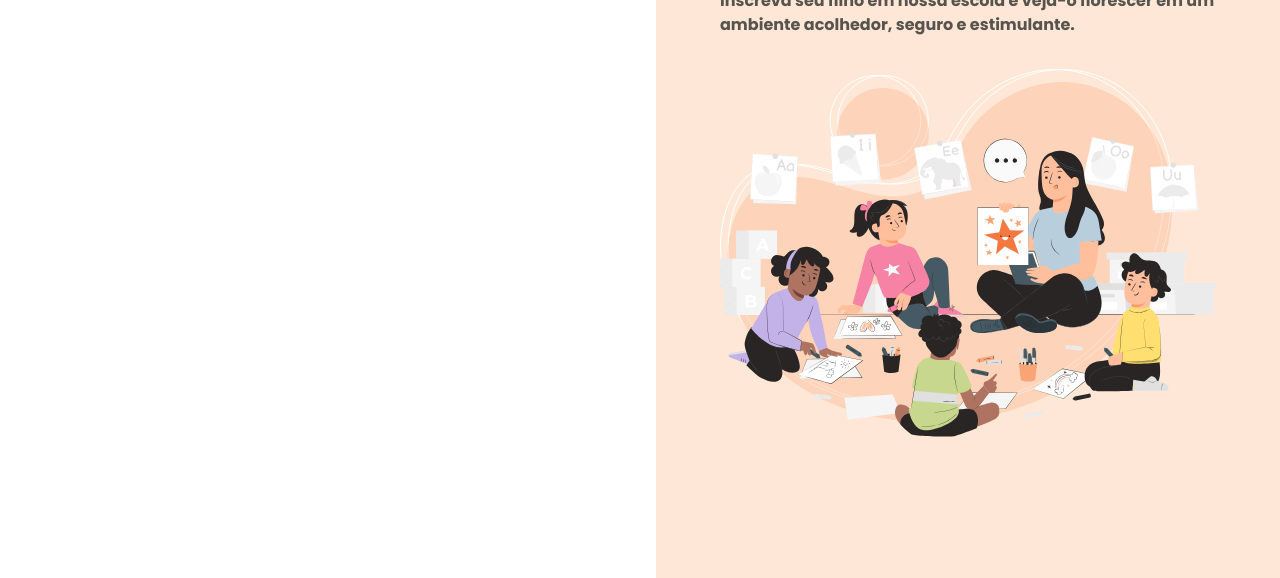
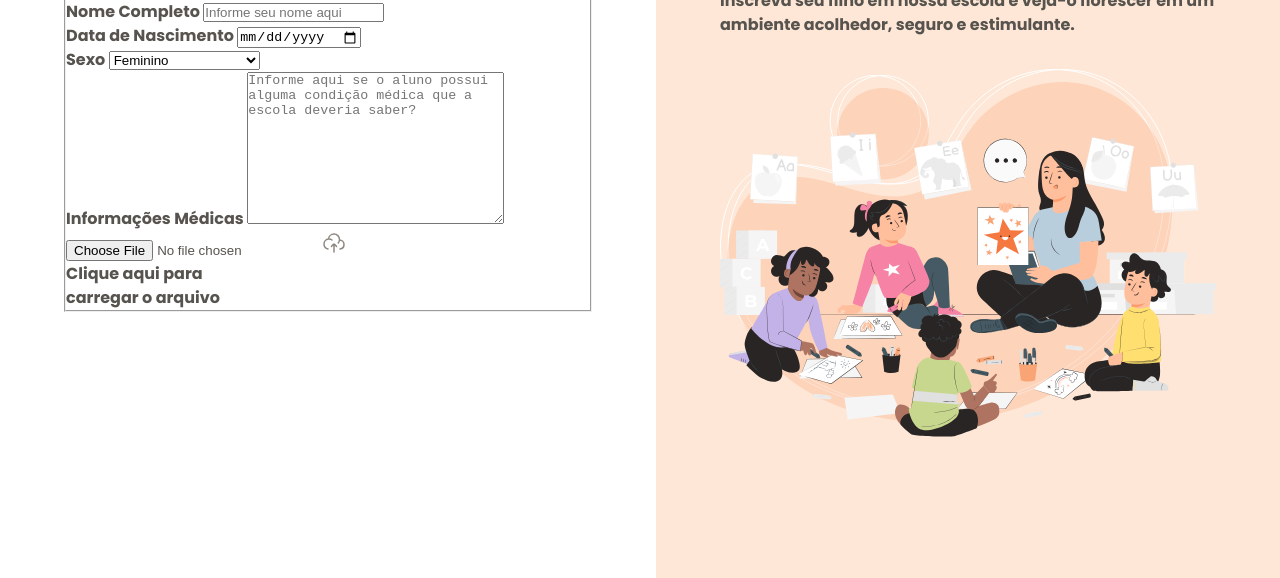
Before and after one commit to viniciuspascucci1993/04----Projeto-de-formulario-de-matricula----Projeto-04, a plain HTML site: page index.html in a window 1280 px wide. Shown: the part 222-800 px from the top of the page. Drawn offline with Linux system fonts and the light colour scheme; a web font is replaced by a local one.

Commit message:
iniciando o formulario

```diff
--- a/index.html
+++ b/index.html
@@ -21,6 +21,49 @@
 
         <h1>Formulário de Matrícula</h1>
         <p>Preencha os dados abaixo para matricular seu filho na escola de educação infantil Estrelas do Amanhã.</p>
+        <form method="post" enctype="multipart/form-data">
+          <fieldset class="student-information">
+            <legend>Informações do Aluno</legend>
+
+            <div class="input-wrapper">
+              <label for="fullname">Nome Completo</label>
+              <input
+                id="fullname"
+                type="text"
+                placeholder="Informe seu nome aqui">
+            </div>
+
+            <div class="input-wrapper">
+              <label for="birthdate">Data de Nascimento</label>
+              <input type="date" id="birthdate" name="birthdate" lang="pt-br">
+            </div>
+
+            <div class="select-wrapper">
+              <label for="gender">Sexo</label>
+              <select name="gender" id="gender">
+                <option value="female">Feminino</option>
+                <option value="male">Masculino</option>
+                <option value="N/A">Prefiro não responder</option>
+              </select>
+            </div>
+
+            <div class="textarea-wrapper">
+              <label for="medical-information">Informações Médicas</label>
+              <textarea name="medical-information" id="medical-information"
+                cols="30" rows="10"
+                placeholder="Informe aqui se o aluno possui alguma condição médica que a escola deveria saber?"></textarea>
+            </div>
+
+            <div class="droparea-wrapper">
+              <input type="file" name="birth-date-file" id="birth-date-file">
+              <img src="assets/icons/cloud-upload.svg" alt="Updload de arquivo">
+              <p>
+                Clique aqui para <br>
+                carregar o arquivo
+              </p>
+            </div>
+          </fieldset>
+        </form>
       </div>
     </main>
 
```
